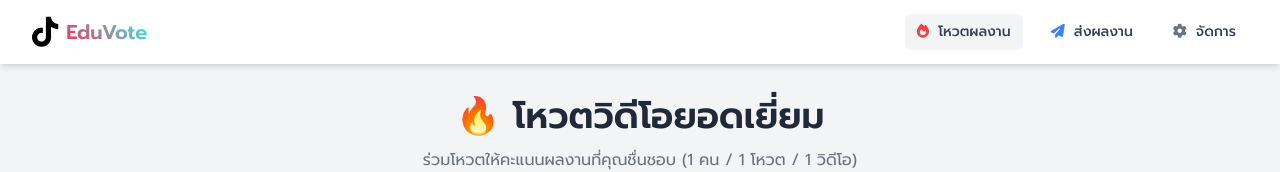
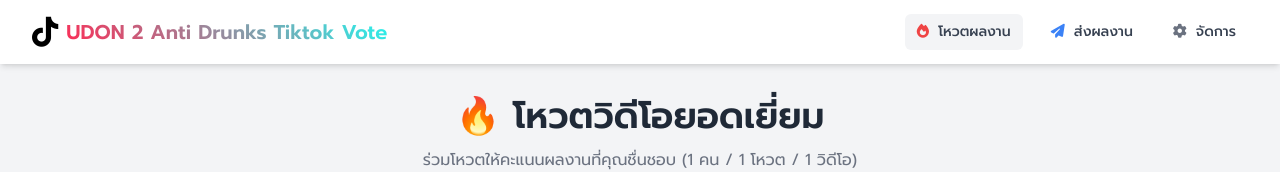
Before and after one commit to udn2/voteapp, a plain HTML site: page index.html in a window 1280 px wide. Shown: the top 172 px of the page. Drawn offline with nearby package versions, Linux system fonts and the light colour scheme; no server answers.

Commit message:
Update title from 'EduVote' to 'UDON 2 Anti Drunks Tiktok Vote'

```diff
--- a/index.html
+++ b/index.html
@@ -47,7 +47,7 @@
             <div class="flex justify-between h-16">
                 <div class="flex items-center">
                     <i class="fa-brands fa-tiktok text-3xl mr-2 text-black"></i>
-                    <span class="font-bold text-xl tiktok-text">EduVote</span>
+                    <span class="font-bold text-xl tiktok-text">UDON 2 Anti Drunks Tiktok Vote</span>
                 </div>
                 <div class="flex items-center space-x-1 sm:space-x-4">
                     <button onclick="switchTab('vote-tab')" class="nav-btn px-3 py-2 rounded-md text-sm font-medium text-gray-700 hover:text-black hover:bg-gray-100 transition" id="btn-vote-tab">
```
